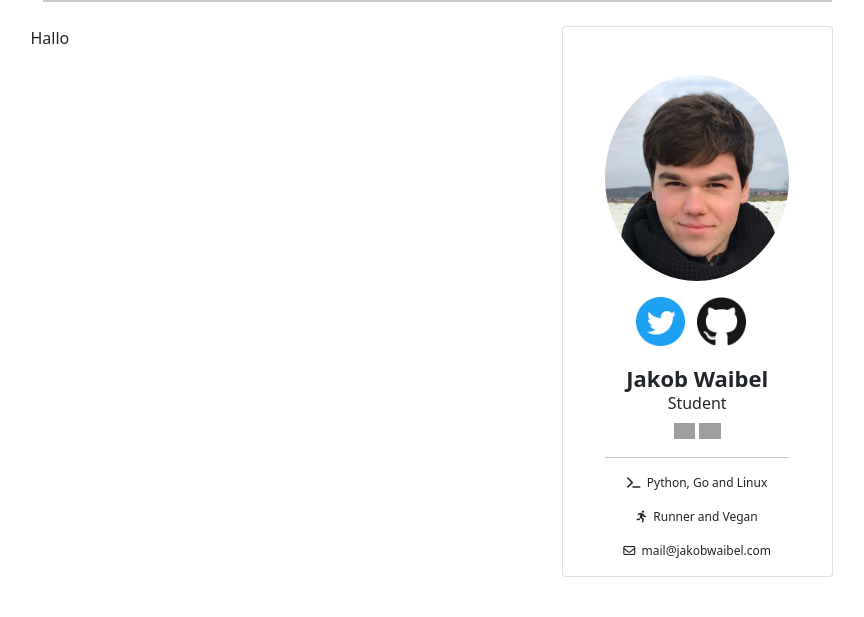
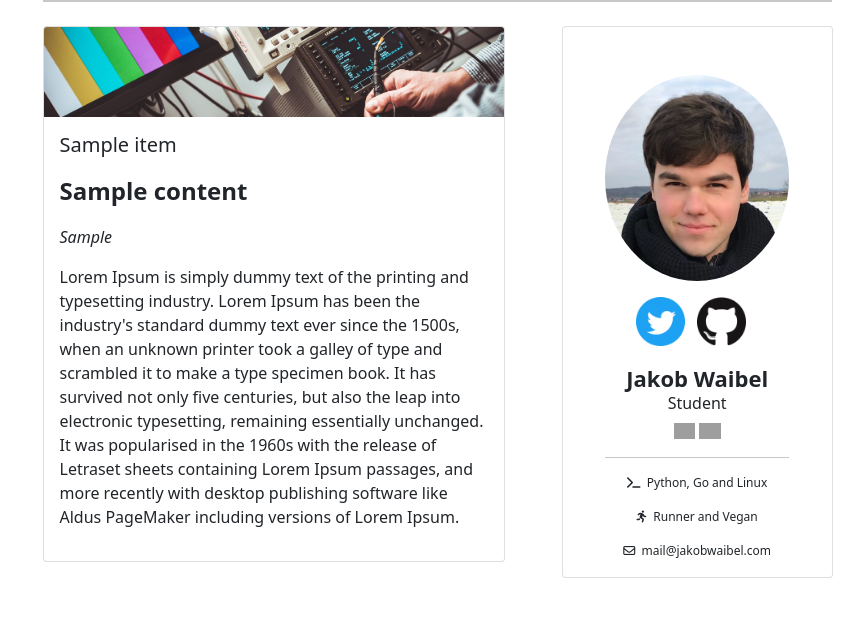
Before and after one commit to JakWai01/personal-website-django, a Django app: template src/templates/src/blogpost.html in a window 1280 px wide. Shown: the part 56-673 px from the top of the page, without its empty margins (203-1067 px from the left). Run offline with Django 3.2, Linux system fonts and the light colour scheme; tables that the repository leaves empty hold one stand-in row (values such as "Sample post"); the template is opened without the code that fills it: values that come from a table or form of the project are taken from there, most other values are stand-ins (such as "Sample title", 1, 10 or a date in 2020); some libraries are stand-ins or nearby versions; grey boxes are pictures that could not be loaded.

Commit message:
feat: Add basic blogpost template

```diff
--- a/src/templates/src/blogpost.html
+++ b/src/templates/src/blogpost.html
@@ -2,5 +2,26 @@
 {% load static %}
 {% block title %}{{ content.title }} - Jakob Waibel{% endblock%}
 {% block content %}
-    Hallo
+<ul style="list-style-type: none; list-style:none; padding-left:12px;">
+  <li  class="mb-3">
+    <div class="card" style="width: 100%;">
+      <img class="card-img-top" style="height: 90px;object-fit: cover;" src="{% static 'images/person.jpeg' %}" alt="Card image cap" />
+      <div class="card-body">
+        <h5 class="card-title">{{ item.title }}</h5>
+        <p class="card-text" style="font-family: 'Brush Script MT; ', 'Brush Script Std', cursive;">
+          <p style="font-weight: bold; font-size: 24px;">
+          {{ content.title }}
+          </p>
+          <p style="font-style: italic;">
+          {{ content.abstract }}
+          </p>
+          <p>
+          <!-- {{ content.text }}-->
+          Lorem Ipsum is simply dummy text of the printing and typesetting industry. Lorem Ipsum has been the industry's standard dummy text ever since the 1500s, when an unknown printer took a galley of type and scrambled it to make a type specimen book. It has survived not only five centuries, but also the leap into electronic typesetting, remaining essentially unchanged. It was popularised in the 1960s with the release of Letraset sheets containing Lorem Ipsum passages, and more recently with desktop publishing software like Aldus PageMaker including versions of Lorem Ipsum.
+          </p>
+        </p>
+      </div>
+    </div>
+  </li>
+</ul>
 {% endblock %}
```
